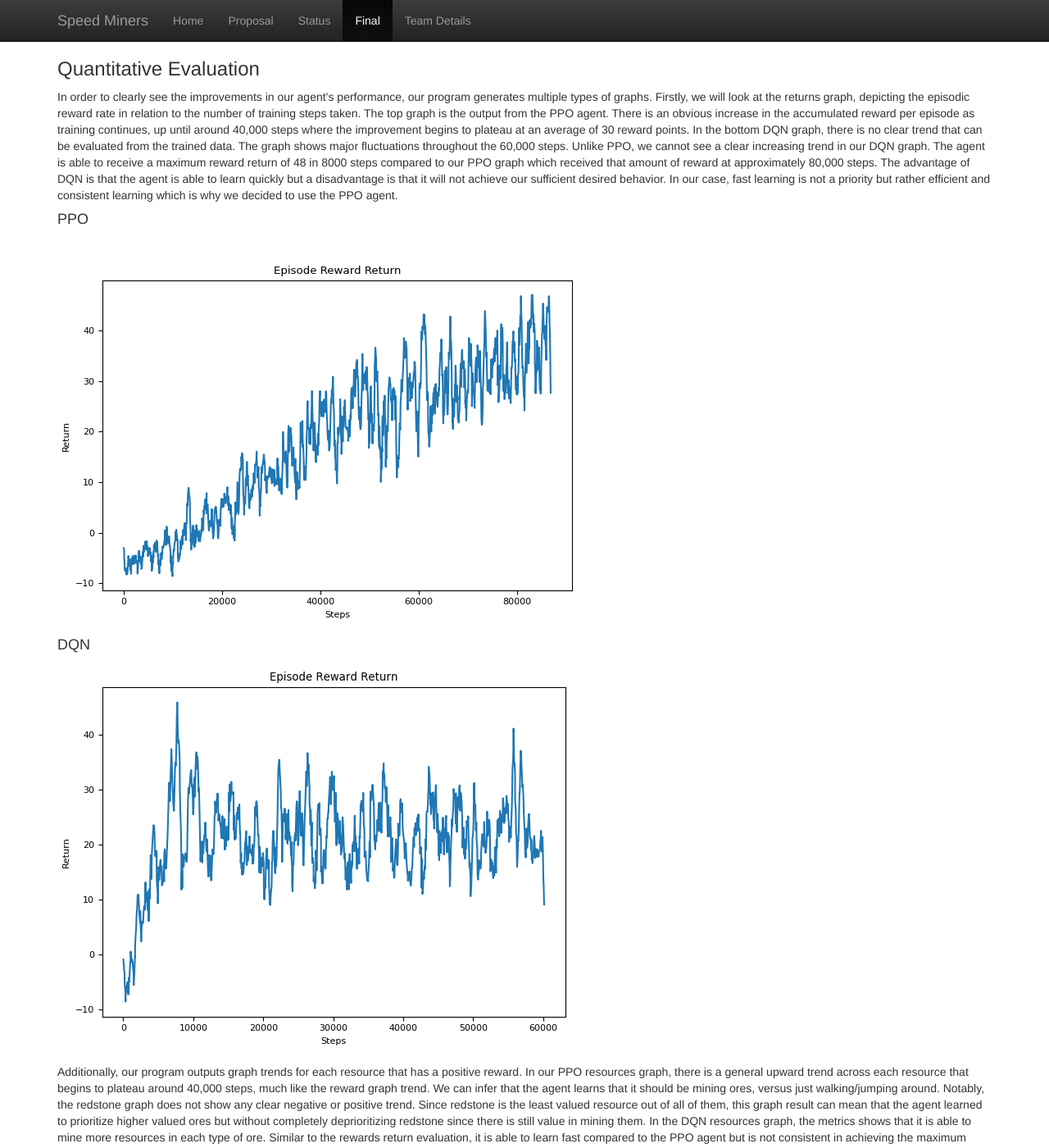
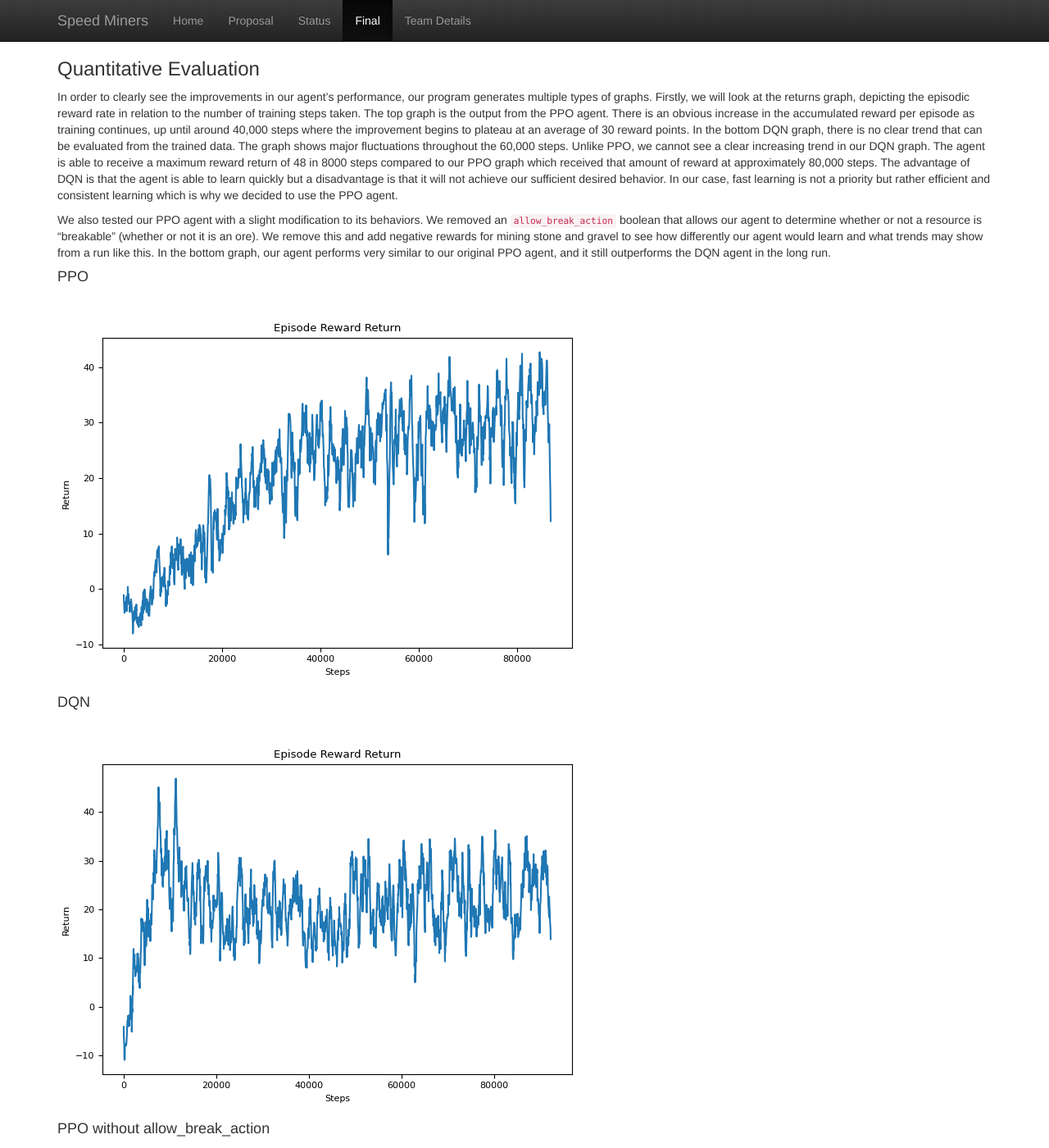
Before and after one commit to mickychetta/minecraft-ai-placeholder, a Jekyll site: the page built from docs/final.md, in a window 1280 px wide and 1400 px high, scrolled down 2827 px. Shown: the whole window at 82% size. Built offline with Jekyll 4.4.1, drawn with Linux system fonts in a browser that asks for light colours; some of the changed text lies outside the part shown.

Commit message:
added PPO without allow_break_action graphs, death graphs

```diff
--- a/docs/final.md
+++ b/docs/final.md
@@ -81,22 +81,42 @@
 ### Quantitative Evaluation
 In order to clearly see the improvements in our agent's performance, our program generates multiple types of graphs. Firstly, we will look at the returns graph, depicting the episodic reward rate in relation to the number of training steps taken. The top graph is the output from the PPO agent. There is an obvious increase in the accumulated reward per episode as training continues, up until around 40,000 steps where the improvement begins to plateau at an average of 30 reward points. In the bottom DQN graph, there is no clear trend that can be evaluated from the trained data. The graph shows major fluctuations throughout the 60,000 steps. Unlike PPO, we cannot see a clear increasing trend in our DQN graph. The agent is able to receive a maximum reward return of 48 in 8000 steps compared to our PPO graph which received that amount of reward at approximately 80,000 steps. The advantage of DQN is that the agent is able to learn quickly but a disadvantage is that it will not achieve our sufficient desired behavior. In our case, fast learning is not a priority but rather efficient and consistent learning which is why we decided to use the PPO agent.
 
+We also tested our PPO agent with a slight modification to its behaviors. We removed an `allow_break_action` boolean that allows our agent to determine whether or not a resource is "breakable" (whether or not it is an ore). We remove this and add negative rewards for mining stone and gravel to see how differently our agent would learn and what trends may show from a run like this. In the bottom graph, our agent performs very similar to our original PPO agent, and it still outperforms the DQN agent in the long run.
+
 #### PPO
-![ppo](./returns/returns-ppo-noallowbreakaction/returns.png)
+![ppo](./returns/returrns-ppo-withdeaths/returns.png)
 
 #### DQN
-![dqn](./returns/dqn/returns.png)
+![dqn](./returns/returns-dqn/returns.png)
+
+#### PPO without allow_break_action
+![ppo-2](./returns/returns-ppo-noallowbreakaction/returns.png)
 
 Additionally, our program outputs graph trends for each resource that has a positive reward. In our PPO resources graph, there is a general upward trend across each resource that begins to plateau around 40,000 steps, much like the reward graph trend. We can infer that the agent learns that it should be mining ores, versus just walking/jumping around. Notably, the redstone graph does not show any clear negative or positive trend. Since redstone is the least valued resource out of all of them, this graph result can mean that the agent learned to prioritize higher valued ores but without completely deprioritizing redstone since there is still value in mining them. In the DQN resources graph, the metrics shows that it is able to mine more resources in each type of ore. Similar to the rewards return evaluation, it is able to learn fast compared to the PPO agent but is not consistent in achieving the maximum amount of rewards. There is no clear pattern using the DQN agent which creates a random behavior in our training agent. Utilizing the PPO agent, we can see a stable increase in the rewards mine which gives a clear behavior that the agent is learning.
 
+Again, we include our PPO agent without `allow_break_action`. Again, it seems to perform similarly to the original PPO agent, though it seems as if it performs very slightly worse across the board. It also seems to outperform the DQN agent in the long run; this is reflective of the conclusions drawn from the returns graphs above.
+
 #### PPO
-![ppo](./returns/returns-ppo-noallowbreakaction/resources.png)
+![ppo](./returns/returrns-ppo-withdeaths/resources.png)
 
 #### DQN
-![dqn](./returns/dqn/dqn.png)
+![dqn](./returns/returns-dqn/resources.png)
 
+#### PPO without allow_break_action
+![ppo-2](./returns/returns-ppo-noallowbreakaction/resources.png)
 
 The last graph we will be looking at is the death rate graph. During an episode, the agent may die if it steps into lava or if it is in a hole that lava can flow into. The below graph results in an illustration of how frequently a death occurs as the agent trains. From the graph, we can see that the agent dies relatively frequently in the beginning of training. The death rate decreases as the agent learns and the general trend plateaus at around 0.2 after about 35,000 steps. This shows us that the agent was not able to completely avoid lava despite the negative reward associated with touching lava.
+
+DQN seems to outperform both PPO agents in terms of death here. This is interesting to see as a death is attributed to lava, which would mean the DQN agent should have collected less negative rewards than both PPO agents. However, as we have seen from the first set of graphs, our DQN agent was outperformed by both PPO agents in terms of reward.
+
+#### PPO
+![ppo](./returns/returrns-ppo-withdeaths/deaths.png)
+
+#### DQN
+![dqn](./returns/returns-dqn/deaths.png)
+
+#### PPO without allow_break_action
+![ppo-2](./returns/returns-ppo-noallowbreakaction/deaths.png)
 
 ### Qualitative Evaluation
 For our qualitative evaluation, we will be analyzing our agent's performance based on observation on a number of tasks, the first of which is the agent's ability to prioritize mining higher valued ores.
```
